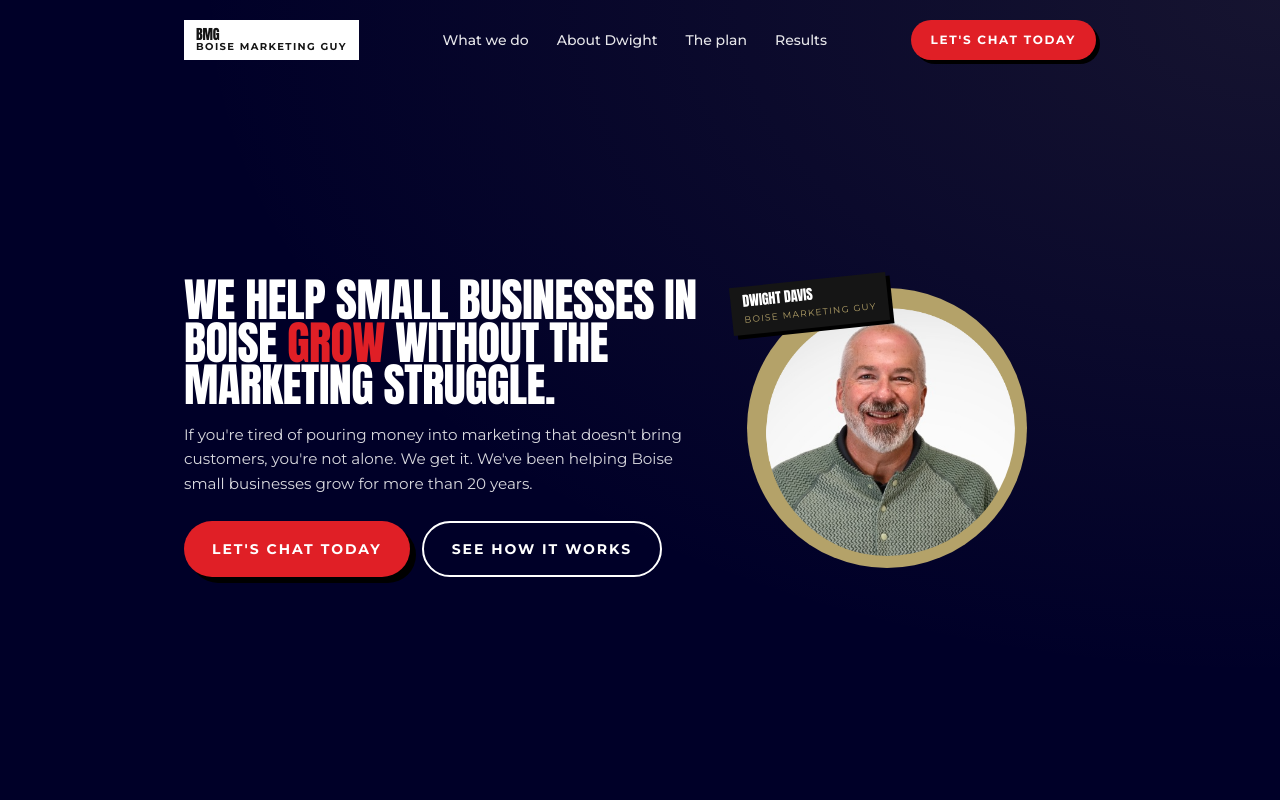
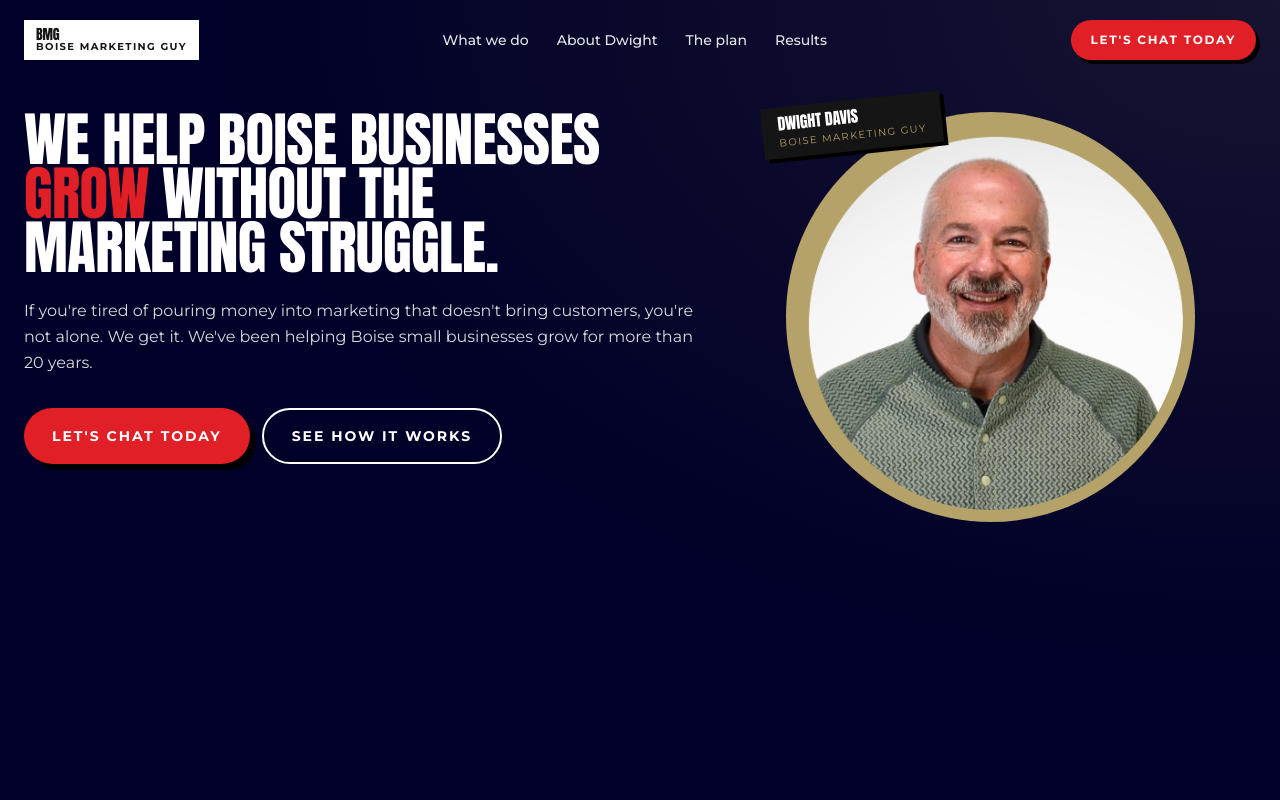
Before and after one commit to dwight-davis/bmg-site, a Next.js app: page / in a window 1280 px wide. Shown: the top 800 px of the page. Built offline with nearby package versions, Linux system fonts and the light colour scheme.

Commit message:
Hero: wider container (1280px), text col 3fr — H1 fits 3 lines at SB size

```diff
--- a/components/Hero.tsx
+++ b/components/Hero.tsx
@@ -2,34 +2,35 @@
 import Link from "next/link";
 import { Nav } from "./Nav";
 
+// Hero uses its own wider container (max-w-7xl, ~1280px) instead of the
+// site-wide 960px cap, mirroring storybrand.com which lets the hero
+// breathe edge-to-edge. Text column is 3fr, portrait 2fr — text gets
+// ~740px which is enough to hold "WE HELP BOISE BUSINESSES" on one
+// line at the SB-scale type size.
 export function Hero() {
   return (
     <section
-      className="relative bg-navy text-white overflow-hidden flex flex-col"
+      className="relative bg-navy text-white overflow-hidden"
       style={{ minHeight: "100vh" }}
     >
       <div className="absolute inset-0 bg-[radial-gradient(ellipse_at_top_right,_rgba(180,162,105,0.12),_transparent_60%)] pointer-events-none" />
 
       <Nav />
 
-      <div className="container-content flex-1 grid md:grid-cols-[1.5fr_1fr] gap-8 md:gap-10 items-center relative pt-20 pb-6">
+      <div className="mx-auto w-full max-w-[1280px] px-6 grid md:grid-cols-[3fr_2fr] gap-10 md:gap-14 items-start relative pt-24 md:pt-28 pb-12">
         <div className="text-left">
           <h1
-            className="leading-[0.92]"
-            style={{
-              // Down from 5.25rem to 3.8rem max. At 1366px this is ~3.5rem
-              // which wraps the 60-char H1 into ~3 lines instead of 6.
-              fontSize: "clamp(2rem, 3.6vw, 3rem)",
-            }}
+            className="leading-[0.92] uppercase"
+            style={{ fontSize: "clamp(2.4rem, 4.6vw, 4rem)" }}
           >
-            We help small businesses in Boise{" "}
-            <span className="accent">grow</span>{" "}
-            without the marketing struggle.
+            We help Boise businesses<br />
+            <span className="accent">grow</span> without the<br />
+            marketing struggle.
           </h1>
 
           <p
-            className="mt-4 max-w-xl font-body text-white/85 leading-relaxed"
-            style={{ fontSize: "clamp(0.95rem, 1.05vw, 1.15rem)" }}
+            className="mt-6 max-w-2xl font-body text-white/85 leading-relaxed"
+            style={{ fontSize: "clamp(1rem, 1.15vw, 1.2rem)" }}
           >
             If you&apos;re tired of pouring money into marketing that
             doesn&apos;t bring customers, you&apos;re not alone. We get it.
@@ -37,7 +38,7 @@
             20 years.
           </p>
 
-          <div className="mt-6 flex flex-col sm:flex-row gap-3">
+          <div className="mt-8 flex flex-col sm:flex-row gap-3">
             <Link href="#schedule" className="btn-red">Let&apos;s chat today</Link>
             <Link href="#solution" className="btn-pill bg-transparent text-white border-2 border-white shadow-none">
               See how it works
@@ -45,10 +46,9 @@
           </div>
         </div>
 
-        {/* Smaller portrait so the text column gets more width. */}
         <div
           className="relative mx-auto md:mx-0 aspect-square"
-          style={{ width: "clamp(180px, 22vw, 280px)" }}
+          style={{ width: "clamp(280px, 32vw, 460px)" }}
         >
           <div className="absolute inset-0 rounded-full bg-paper" />
           <div className="absolute inset-3 rounded-full overflow-hidden">
@@ -57,16 +57,16 @@
               alt="Dwight Davis, Boise Marketing Guy"
               fill
               priority
-              sizes="(max-width: 768px) 200px, 320px"
+              sizes="(max-width: 768px) 280px, 460px"
               className="object-cover object-top"
             />
           </div>
 
-          <div className="absolute -top-2 -left-2 sm:-left-4 z-10 bg-ink text-white px-3 py-2 shadow-crisp-sm rotate-[-6deg]">
-            <div className="font-display text-sm leading-none uppercase tracking-tight">
+          <div className="absolute -top-3 -left-2 sm:-left-6 z-10 bg-ink text-white px-4 py-2 shadow-crisp-sm rotate-[-6deg]">
+            <div className="font-display text-base leading-none uppercase tracking-tight">
               Dwight Davis
             </div>
-            <div className="font-body text-[9px] uppercase tracking-eyebrow text-paper mt-1">
+            <div className="font-body text-[10px] uppercase tracking-eyebrow text-paper mt-1">
               Boise Marketing Guy
             </div>
           </div>
--- a/components/Nav.tsx
+++ b/components/Nav.tsx
@@ -3,7 +3,7 @@
 export function Nav() {
   return (
     <nav className="absolute top-0 inset-x-0 z-30 bg-transparent">
-      <div className="container-content py-5 flex items-center justify-between gap-6">
+      <div className="mx-auto w-full max-w-[1280px] px-6 py-5 flex items-center justify-between gap-6">
         <Link
           href="/"
           className="bg-white text-ink px-3 py-2 font-display text-sm leading-none uppercase tracking-tight"
```
